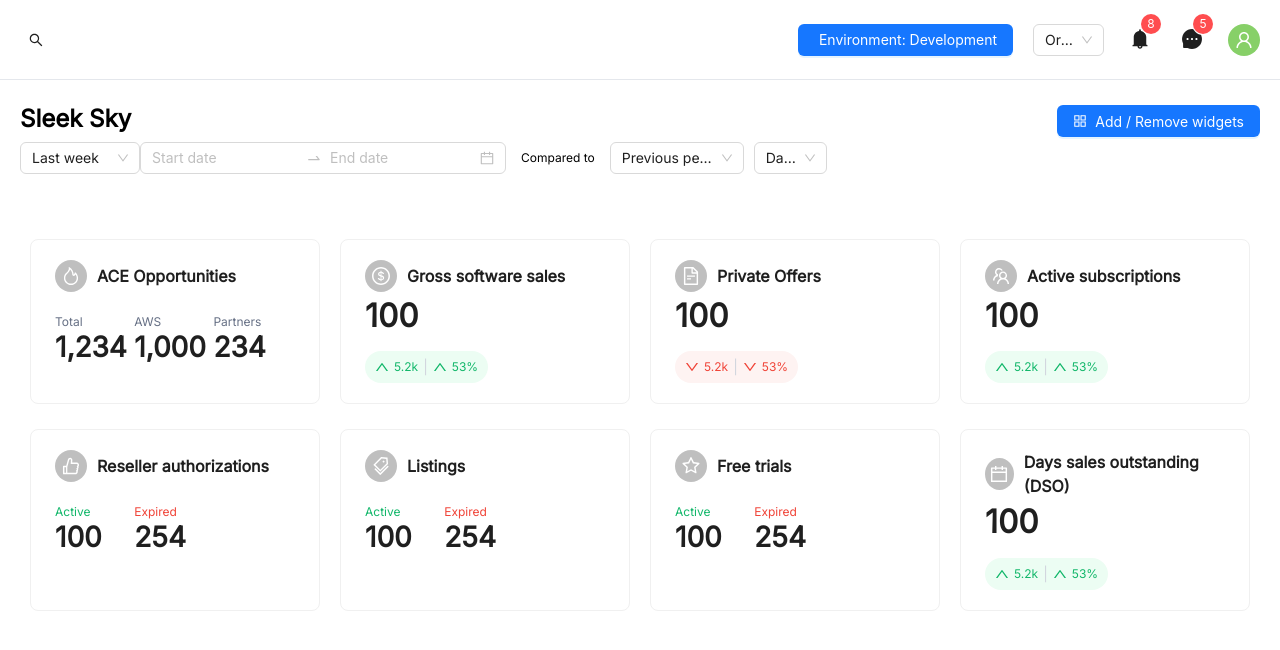
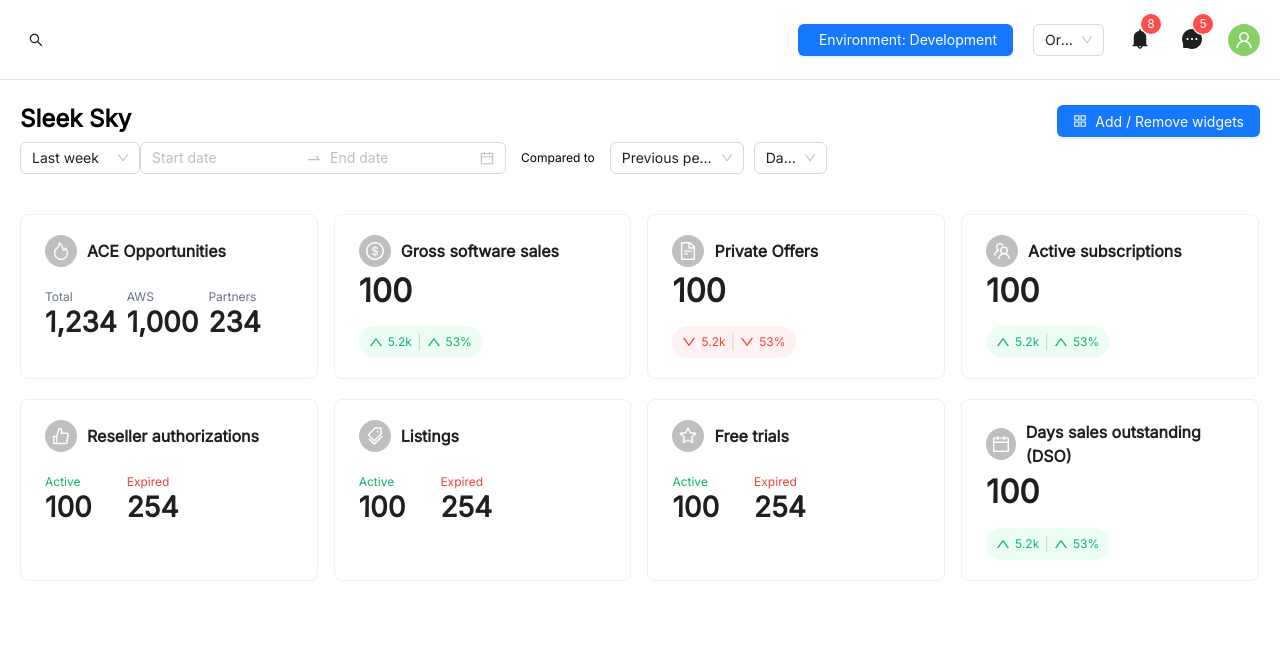
Before and after one commit to GigiEillen/dashboard, a React (Vite) app: page / in a window 1280 px wide. Shown: the top 650 px of the page. Built offline with nearby package versions, Linux system fonts and the light colour scheme.

Commit message:
update widget style

```diff
--- a/src/components/Widgets/Widgets.scss
+++ b/src/components/Widgets/Widgets.scss
@@ -2,13 +2,13 @@
   padding: 20px;
   display: flex;
   flex-wrap: wrap;
+  column-gap: 1.3%;
+  row-gap: 20px;
 
   .widget {
-    flex-basis: 25%;
-    padding-top: 25px;
+    flex-basis: 24%;
 
     .widget-card {
-      margin: 0 10px;
       height: 100%;
 
       .title {
```
